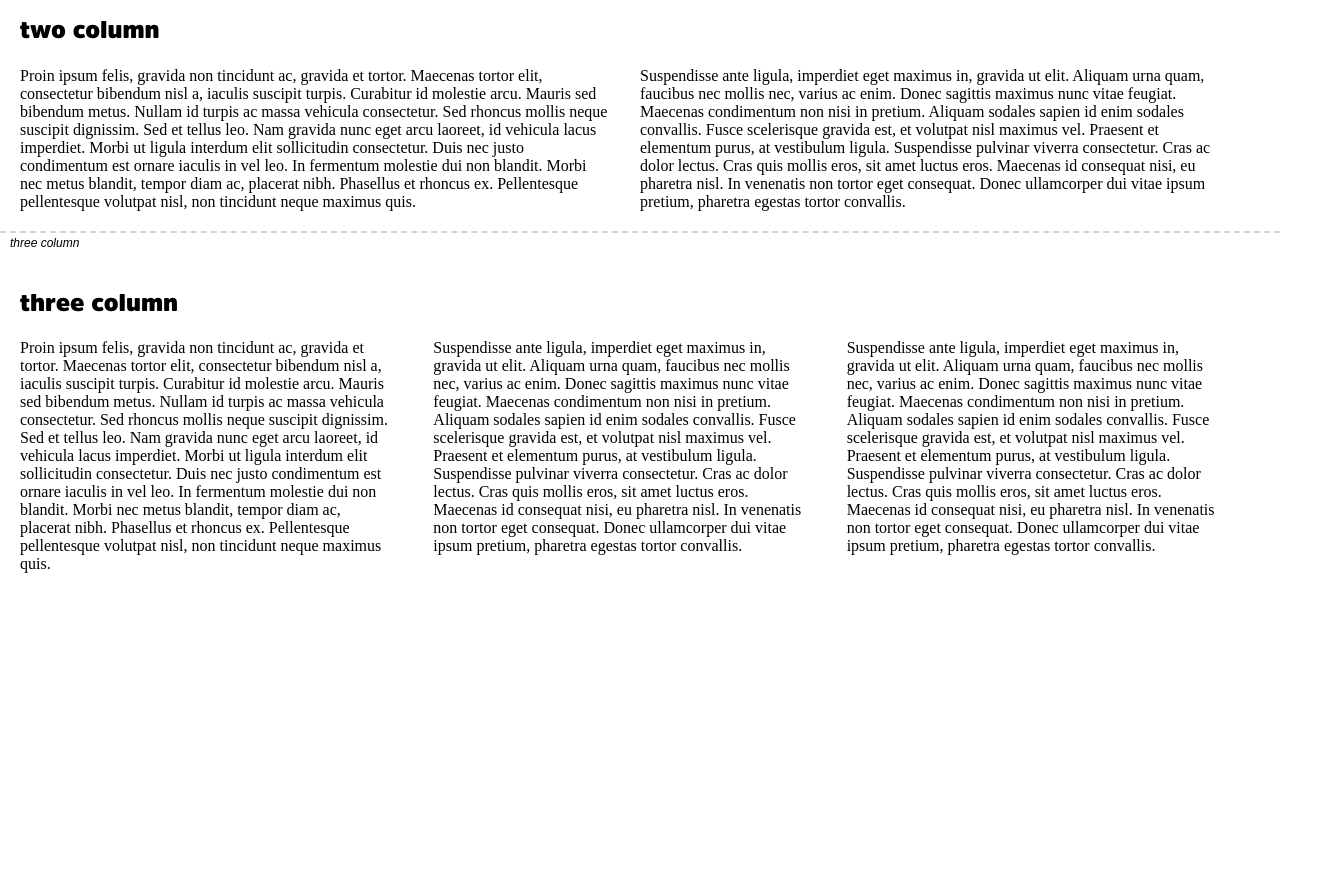
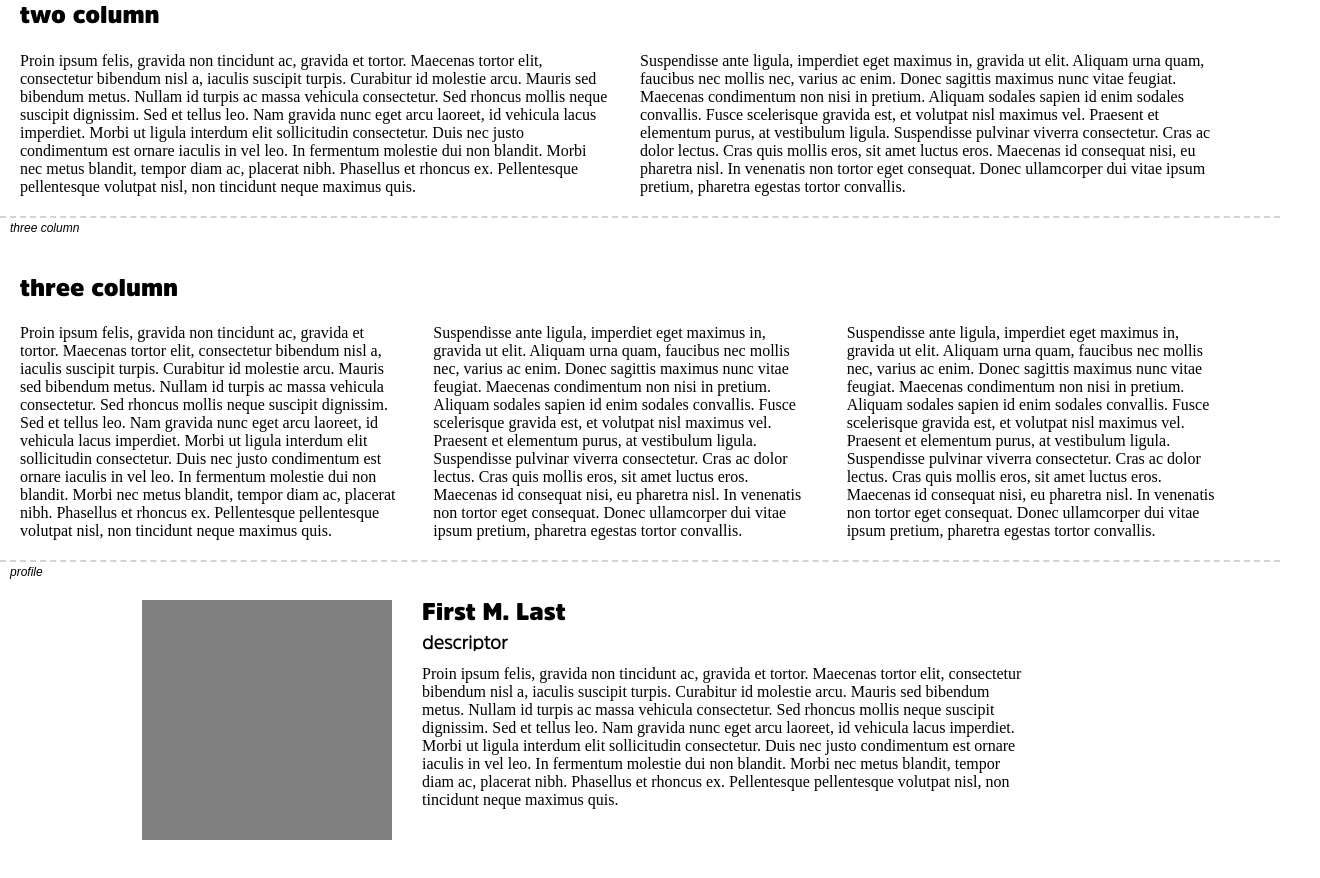
Before and after one commit to jlehm/static-component, a website built with webpack: page app/html/index.html in a window 1280 px wide. Shown: the part 1181-2059 px from the top of the page, 1320 px wide, since content can reach past the window. Before the commit the page ends 1792 px from the top, so only its background shows below. Built offline with nearby package versions, Linux system fonts and the light colour scheme.

Commit message:
edited profile section styling

```diff
--- a/app/html/index.html
+++ b/app/html/index.html
@@ -66,6 +66,21 @@
       </div>
     </section>
 
+    <section>
+      <a class="label">profile</a>
+      <div class="profile">
+        <div class="img-wrap">
+          <a class="img-00"></a>
+        </div>
+        <div class="profile-contents">
+          <h2 class="profile-txt">First M. Last</h2>
+          <h3 class="profile-txt">descriptor</h3>
+          <p>Proin ipsum felis, gravida non tincidunt ac, gravida et tortor. Maecenas tortor elit, consectetur bibendum nisl a, iaculis suscipit turpis. Curabitur id molestie arcu. Mauris sed bibendum metus. Nullam id turpis ac massa vehicula consectetur. Sed rhoncus mollis neque suscipit dignissim. Sed et tellus leo. Nam gravida nunc eget arcu laoreet, id vehicula lacus imperdiet. Morbi ut ligula interdum elit sollicitudin consectetur. Duis nec justo condimentum est ornare iaculis in vel leo. In fermentum molestie dui non blandit. Morbi nec metus blandit, tempor diam ac, placerat nibh. Phasellus et rhoncus ex. Pellentesque pellentesque volutpat nisl, non tincidunt neque maximus quis.</p>
+        </div>
+      </div>
+    </section>
+
+
 
   </body>
   <svg class="defs-only" xmlns="http://www.w3.org/2000/svg" style=" height: 0px; width: 0px; ">
@@ -74,5 +89,4 @@
     </symbol>
   </svg>
 
-
 </html>
--- a/app/scss/style.scss
+++ b/app/scss/style.scss
@@ -1,21 +1,25 @@
-
 body {
   background: #fff;
   min-width: 550px;
   padding: 0;
-}
-body p {
-  font-family: 'Roboto-Light';
+  p {
+    font-family: 'Roboto-Light';
+  }
 }
 
 h1, h2 { font-family: 'Amsi Pro Ultra'/*font: bold 2em Amsi Pro Ultra*/; }
 h3 { font-family: 'Amsi Pro'/*font: bold 1.17em Amsi Pro*/; }
 
-
 .label {
   font: italic 12px arial, sans-serif;
   padding: 0 10px;
 }
+
+section {
+  border-top: 2px dashed lightgrey;
+  margin: 0;
+}
+//splash section//
 .splash {
   display: block;
   margin: -15px auto 0 auto;
@@ -24,19 +28,14 @@ h3 { font-family: 'Amsi Pro'/*font: bold 1.17em Amsi Pro*/; }
 .txt-lg {
   font-family: 'Amsi Pro Ultra';
   font-size: 48px;
-  margin: 5px;
+  margin: 0;
 }
 .txt-md {
   font-family: 'Amsi Pro';
   font-size: 24px;
-  margin: 5px;
-}
-
-section {
-  border-top: 2px dashed lightgrey;
   margin: 0;
 }
-
+//menubar section styling//
 .menubar {
   padding: 0px 25px;
 }
@@ -44,7 +43,6 @@ section {
   width: 50px;
   display: inline-block;
 }
-
 nav {
   float: left;
 
@@ -60,10 +58,9 @@ nav a {
   min-width:100px;
   width:15vw;
 }
-
+//banner gradient section styling//
 .banner-gradient {
   height: 200px;
-  width: 100%;
   background: linear-gradient(141deg, #0fb8ad 0%, #1fc8db 51%, #2cb5e8 75%);
   opacity: 0.95;
   overflow: auto;
@@ -74,14 +71,15 @@ nav a {
     text-align: center;
     line-height: 30px;
     font-size: 30px;
-    font-family: 'Amsi Pro Ultra';
+    font-family: 'Amsi Pro';
   }
 }
 
-
+//one column styling//
 .oneColumn {
   padding: 20px;
 }
+//two column styling//
 .twoColumn {
   padding: 20px;
   p {
@@ -90,11 +88,52 @@ nav a {
     display: table-cell;
   }
 }
+//three column styling//
 .threeColumn {
   padding: 20px;
   p {
-    width: 30%;
-    padding-right: 3.3%;
+    width: 33.3%;
+    padding-right: 2.5%;
     display: table-cell;
   }
 }
+
+//profile section styling//
+.profile {
+  padding: 20px;
+  overflow: auto;
+}
+.img-wrap {
+  width: 30%;
+  display: block;
+  float: left;
+}
+.img-00 {
+  height: 240px;
+  width: 100%;
+  min-width: 150px;
+  max-width: 250px;
+  background: gray;
+  display:block;
+  margin:0 auto;
+  float: right;
+}
+.profile-contents {
+  width: 65%;
+  display: inline-block;
+  padding: 0 0 0 10px;
+}
+.profile-txt {
+  margin: 0 auto 0 20px;
+  max-width: 600px;
+  display: block;
+}
+.profile p {
+max-width: 600px;
+margin: 10px auto 10px 20px;
+}
+//
+
+.fourCell {
+  padding: 20px;
+}
```
